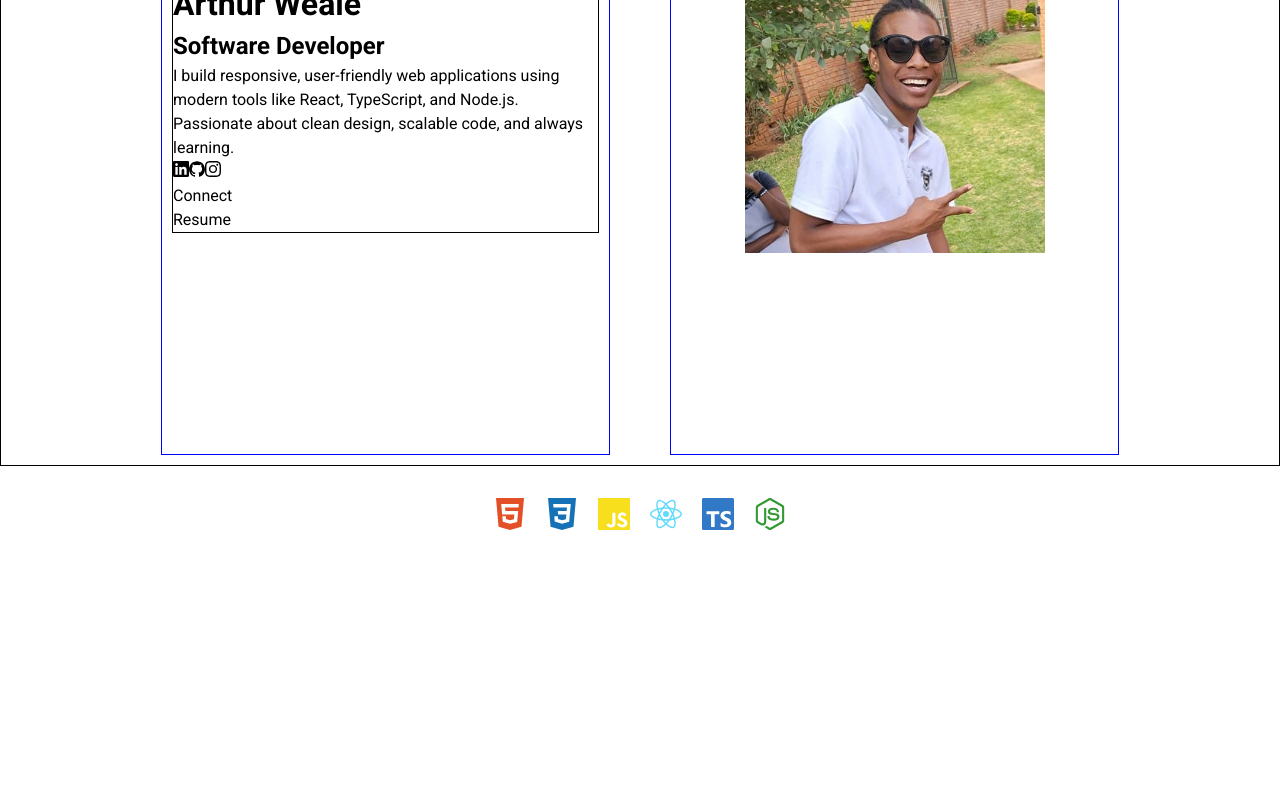
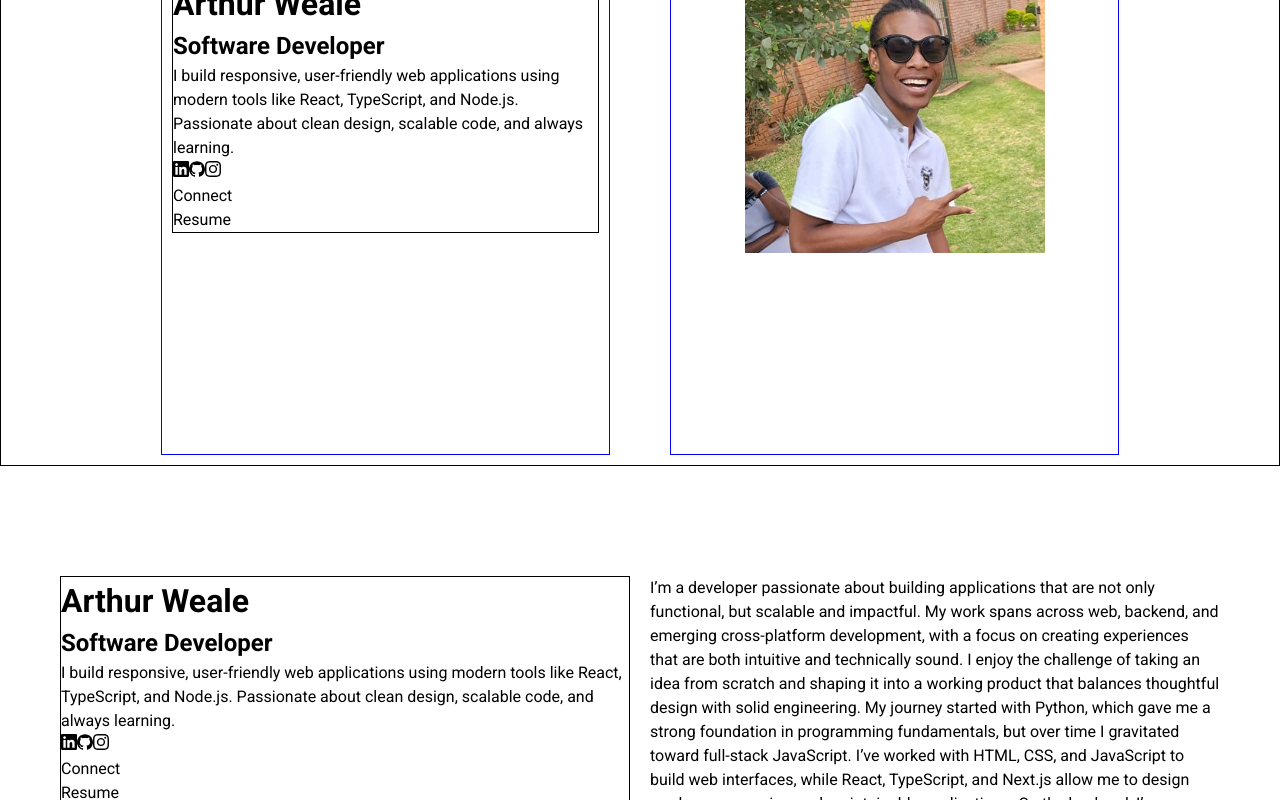
Before and after one commit to Arthur-Weale/portfolio, a React (Vite) app: page / in a window 1280 px wide. Shown: the part 300-1100 px from the top of the page. Before the commit the page ends 830 px from the top, so only its background shows below. Built offline with nearby package versions, Linux system fonts and the light colour scheme.

Commit message:
Added more elements and features to the page

```diff
--- a/src/App.jsx
+++ b/src/App.jsx
@@ -3,12 +3,9 @@ import {
   SiGithub,
   SiInstagram,
   SiLinkedin,
-  SiHtml5,
-  SiCss3,
-  SiJavascript,
   SiReact,
   SiTypescript,
-  SiNodeDotJs,
+  SiNodedotjs,
 } from "react-icons/si";
 import profile from './assets/profile.jpg';
 
@@ -66,13 +63,95 @@ function App() {
         </div>
       </div>
 
-      <div className="tech-stack">
-        <SiHtml5 size={32} color="#E34F26" />
-        <SiCss3 size={32} color="#1572B6" />
-        <SiJavascript size={32} color="#F7DF1E" />
+      {/* <div className="tech-stack">
         <SiReact size={32} color="#61DAFB" />
         <SiTypescript size={32} color="#3178C6" />
-        <SiNodeDotJs size={32} color="#339933" />
+        <SiNodedotjs size={32} color="#339933" />
+      </div> */}
+
+      <div className="second-bottom-view">
+        <div className="left-view">
+          <div className="view-container">
+            <div className="view-bottom-container">
+              <div className="intro">
+                <h1>Arthur Weale</h1>
+                <h2>Software Developer</h2>
+                <p>
+                  I build responsive, user-friendly web applications using
+                  modern tools like React, TypeScript, and Node.js. Passionate
+                  about clean design, scalable code, and always learning.
+                </p>
+                <div className="socials">
+                  <SiLinkedin />
+                  <SiGithub />
+                  <SiInstagram />
+                </div>
+                <div className="btn-container">
+                  <div>Connect</div>
+                  <div>Resume</div>
+                </div>
+              </div>
+            </div>
+
+            <div className="top-imageview-container">
+              <div className="image-container">
+                <img
+                  src={profile}
+                  alt="This my profile image"
+                  width={"300px"}
+                  height={"300px"}
+                />
+              </div>
+            </div>
+          </div>
+        </div>
+        <div className="right-view">
+          <p>
+            I’m a developer passionate about building applications that are not
+            only functional, but scalable and impactful. My work spans across
+            web, backend, and emerging cross-platform development, with a focus
+            on creating experiences that are both intuitive and technically
+            sound. I enjoy the challenge of taking an idea from scratch and
+            shaping it into a working product that balances thoughtful design
+            with solid engineering. My journey started with Python, which gave
+            me a strong foundation in programming fundamentals, but over time I
+            gravitated toward full-stack JavaScript. I’ve worked with HTML, CSS,
+            and JavaScript to build web interfaces, while React, TypeScript, and
+            Next.js allow me to design modern, responsive, and maintainable
+            applications. On the backend, I’ve explored Node.js with Express,
+            connecting to databases such as PostgreSQL, MongoDB, and MySQL, and
+            I particularly enjoy the reliability and structure that PostgreSQL
+            brings. More recently, I’ve been diving deeper into C#, exploring
+            data structures and algorithms, and extending that knowledge toward
+            .NET development. I see C# as a long-term focus for building robust
+            desktop, web, and mobile solutions — and I’m currently exploring
+            .NET MAUI as well as mobile frameworks like React Native and Flutter
+            to broaden my reach. My roadmap also includes cloud platforms like
+            AWS and Azure, alongside DevOps practices like CI/CD and pipelines,
+            because I believe a modern engineer should understand how to deliver
+            software end-to-end. Looking ahead, my goal is to grow into a
+            well-rounded software engineer who can seamlessly move between web
+            apps, mobile apps, and desktop apps, while also leveraging cloud and
+            DevOps tools to deliver complete solutions. Outside of coding, I
+            enjoy learning about new technologies, refining my problem-solving
+            skills, and imagining the kind of products that can make life
+            simpler and more efficient. For me, being a developer isn’t just
+            about writing code — it’s about solving problems in creative ways
+            and continuously pushing myself to improve.
+          </p>
+          <div className='projects'>
+            <h2>Projects</h2>
+            <div className='Project1'>
+            </div>
+            <div className='Project2'>
+            </div>
+            <div className='Project3'>
+            </div>
+            <div>
+              <p>Designed in figma and coded in Visual Studio Code. Built using HTML, CSS, React and NodeJs</p>
+            </div>
+          </div>
+        </div>
       </div>
     </>
   );
```
